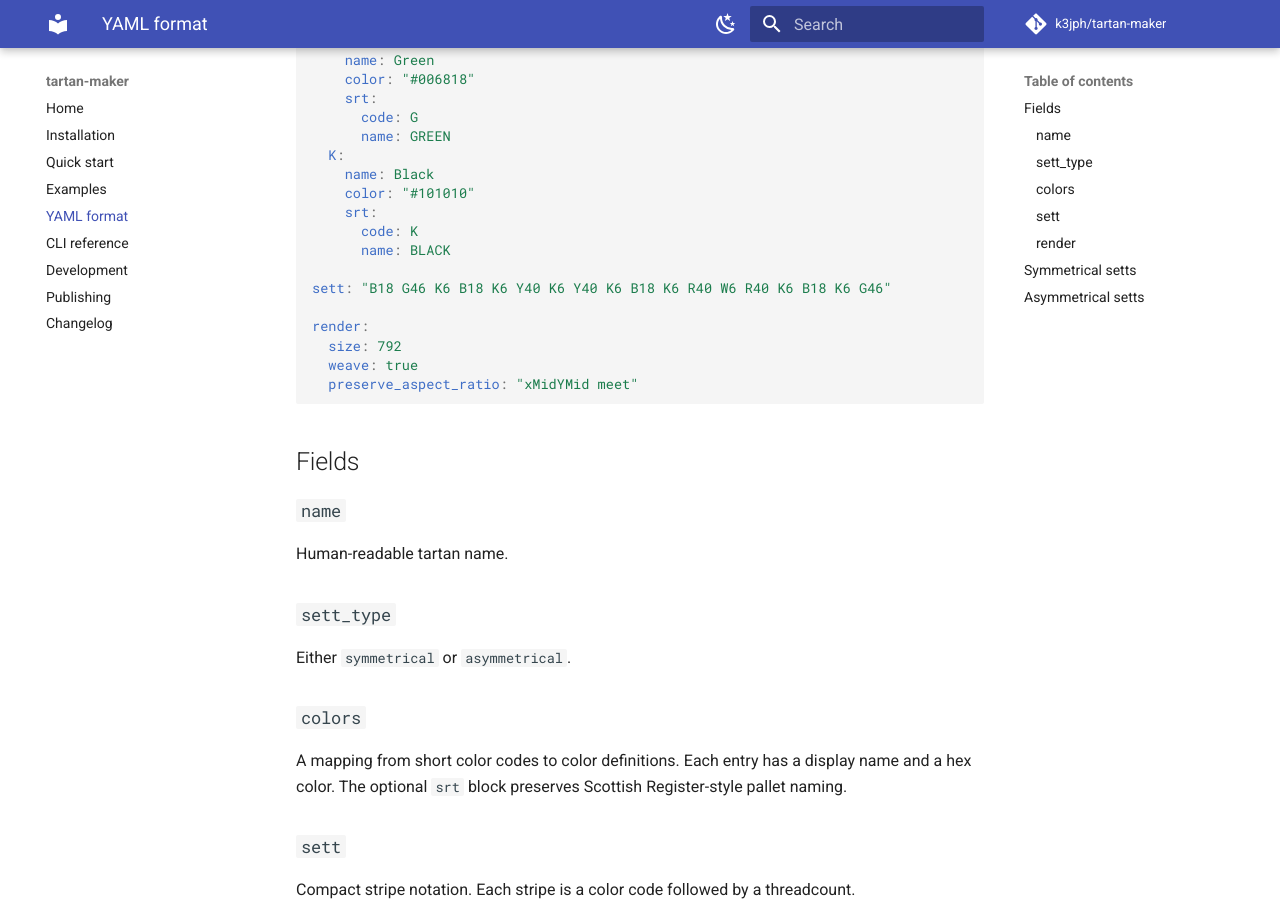
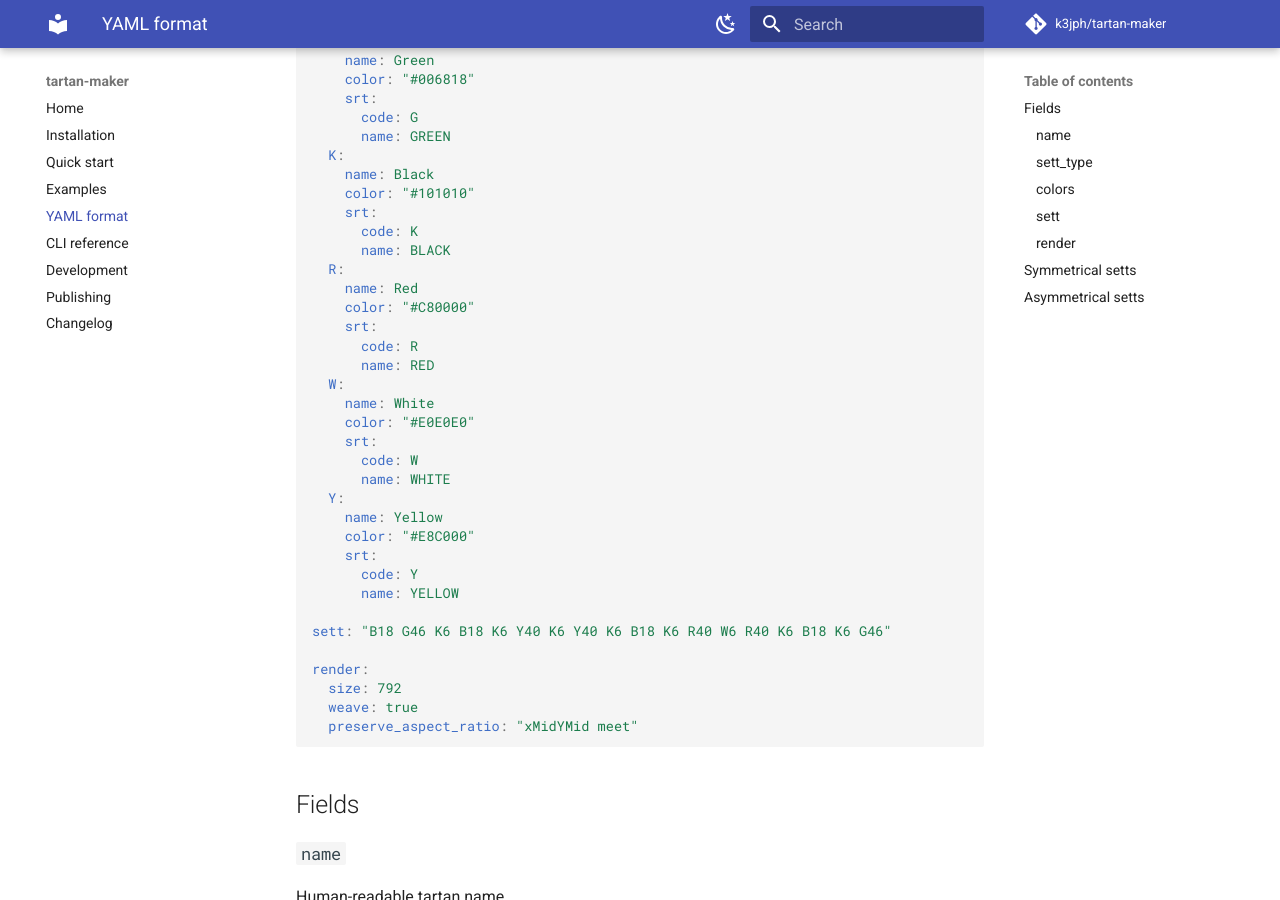
Before and after one commit to k3jph/tartan-maker, an MkDocs documentation site: the page built from docs/yaml-format.md, in a window 1280 px wide and 900 px high, scrolled down 390 px. Built offline with MkDocs 1.6.1 and Material for MkDocs 9.7.7, drawn with Linux system fonts in a browser that asks for light colours; comment, search, counter and statistics services are not loaded.

Commit message:
docs: provide complete Buchanan YAML palette in format reference

```diff
--- a/docs/yaml-format.md
+++ b/docs/yaml-format.md
@@ -25,6 +25,24 @@ colors:
     srt:
       code: K
       name: BLACK
+  R:
+    name: Red
+    color: "#C80000"
+    srt:
+      code: R
+      name: RED
+  W:
+    name: White
+    color: "#E0E0E0"
+    srt:
+      code: W
+      name: WHITE
+  Y:
+    name: Yellow
+    color: "#E8C000"
+    srt:
+      code: Y
+      name: YELLOW
 
 sett: "B18 G46 K6 B18 K6 Y40 K6 Y40 K6 B18 K6 R40 W6 R40 K6 B18 K6 G46"
 
```
